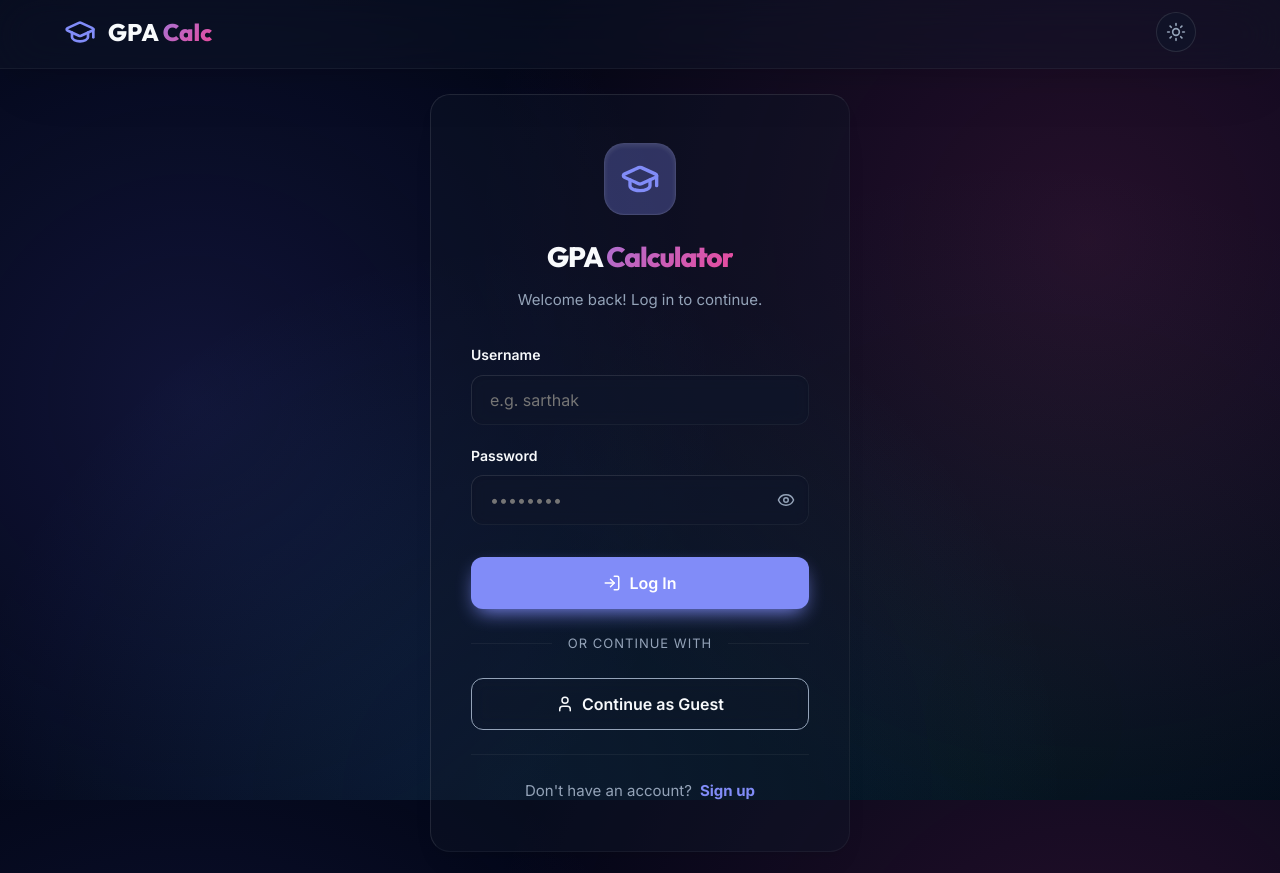
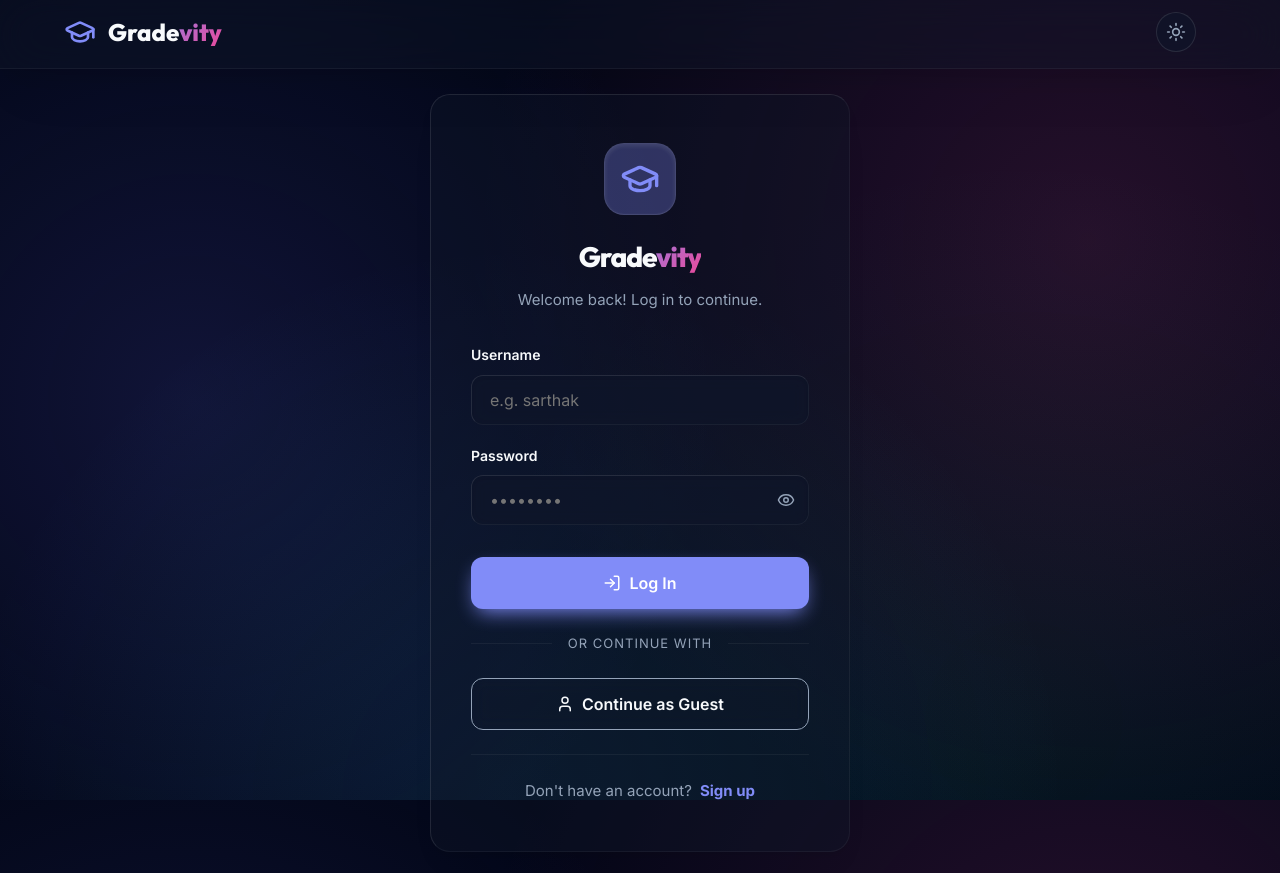
Before and after one commit to A9Sarthak/gpa-react, a React (Vite) app: page /login in a window 1280 px wide. Built offline with nearby package versions, Linux system fonts and the light colour scheme; no server answers.

Commit message:
brand: rename 'GPA Calc' to 'Gradevity' in UI components

```diff
--- a/src/components/AuthScreen.jsx
+++ b/src/components/AuthScreen.jsx
@@ -48,7 +48,7 @@ export default function AuthScreen() {
           <div className="icon-wrapper">
             <GraduationCap size={40} className="text-accent" />
           </div>
-          <h1>GPA <span className="smooth-gradient-text">Calculator</span></h1>
+          <h1>Grade<span className="smooth-gradient-text">vity</span></h1>
           <p className="subtitle">{isLogin ? 'Welcome back! Log in to continue.' : 'Create an account to start tracking.'}</p>
         </div>
 
--- a/src/components/Navbar.jsx
+++ b/src/components/Navbar.jsx
@@ -26,7 +26,7 @@ export default function Navbar() {
       <div className="navbar-container">
         <div className="nav-brand-clickable" onClick={handleLogoClick}>
           <GraduationCap size={32} className="text-accent" />
-          <span className="brand-text">GPA <span className="smooth-gradient-text">Calc</span></span>
+          <span className="brand-text">Grade<span className="smooth-gradient-text">vity</span></span>
         </div>
 
         <div className="nav-actions-group">
```
